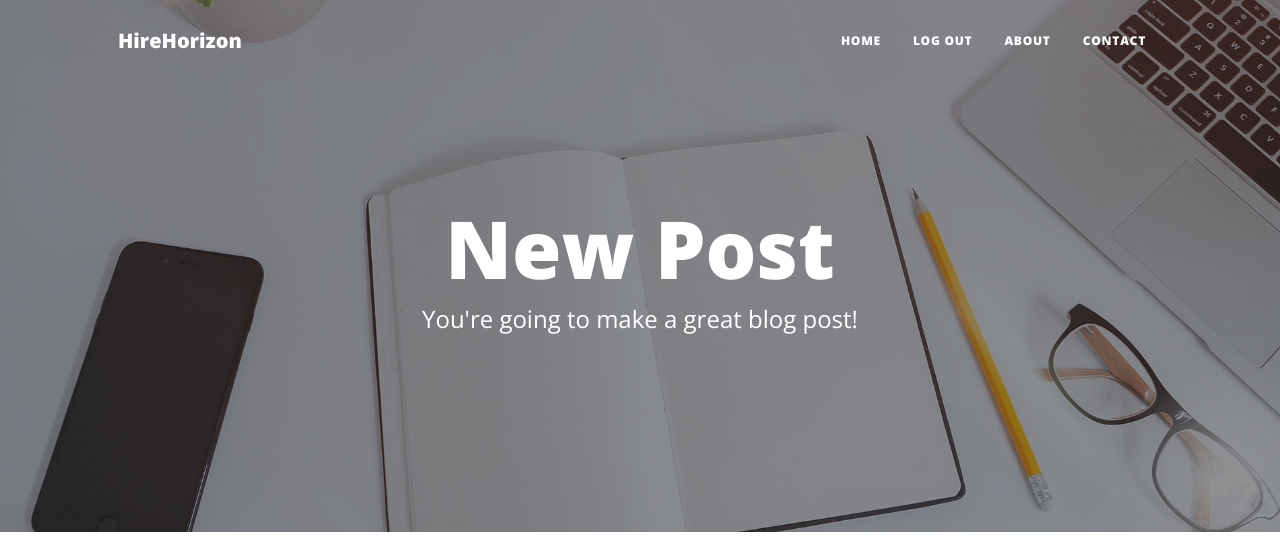
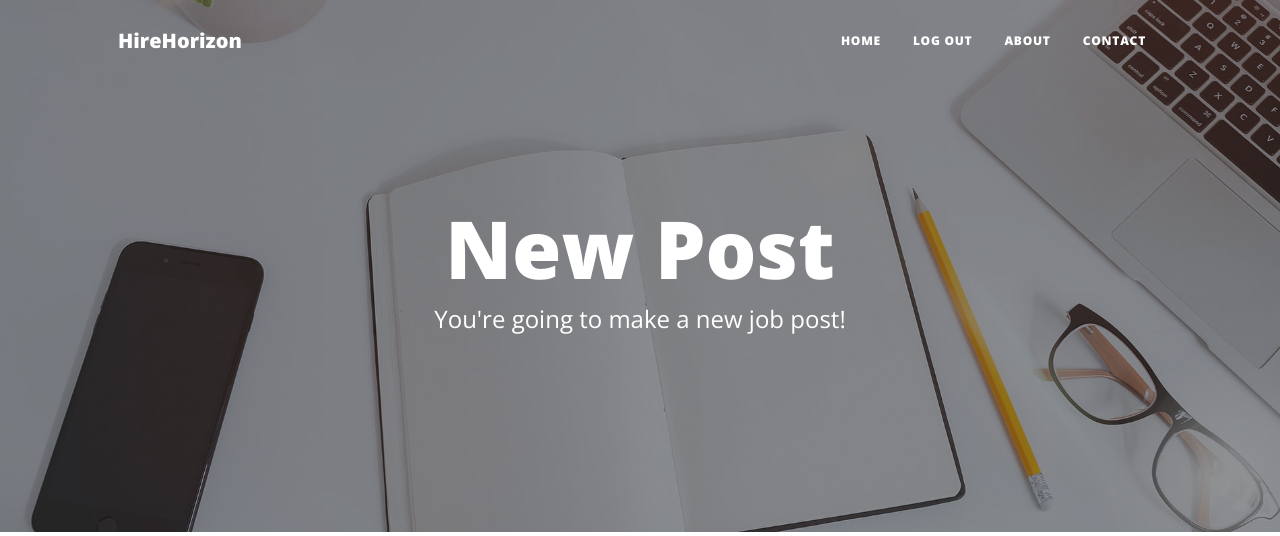
Before and after one commit to PRiNCeKUsHW/HireHorizon, a Flask app: page /new-post in a window 1280 px wide. Shown: the top 536 px of the page. Run offline with Flask 3, Linux system fonts and the light colour scheme; the visitor is signed in with stand-in values (Sample User, id 1); some libraries are stand-ins or nearby versions.

Commit message:
Update make-post.html

```diff
--- a/templates/make-post.html
+++ b/templates/make-post.html
@@ -17,7 +17,7 @@
           <h1>New Post</h1>
           {% endif %}
           <span class="subheading"
-            >You're going to make a great blog post!</span
+            >You're going to make a new job post!</span
           >
         </div>
       </div>
```
